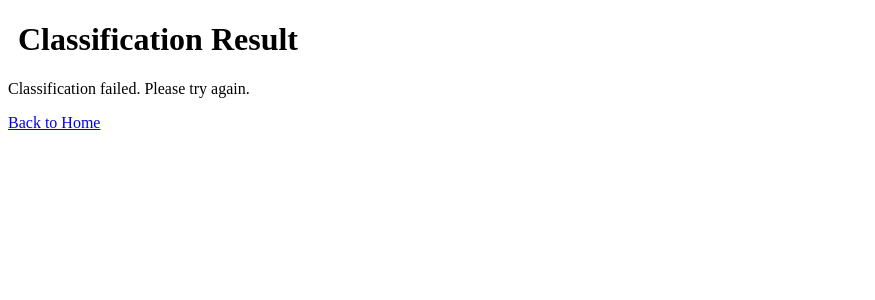
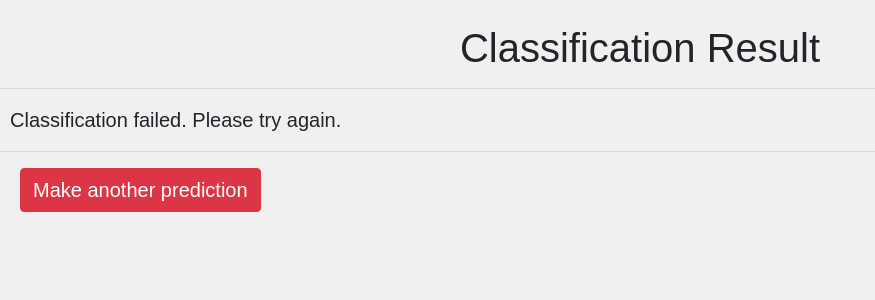
Before and after one commit to Script1988/Sport-balls-classifier, a Flask app: template templates/result.html in a window 1280 px wide. Shown: the top 300 px of the page, without its empty margins (0-875 px from the left). Run offline with Flask 3, Linux system fonts and the light colour scheme; the template is opened without the code that fills it, so the values that code supplies are empty.

Commit message:
First result.html desine

```diff
--- a/templates/base.html
+++ b/templates/base.html
@@ -9,6 +9,7 @@
   <style>
     body {
       background-color: #f0f0f0;
+      font-family: Arial, sans-serif;
     }
   </style>
 </head>
--- a/templates/result.html
+++ b/templates/result.html
@@ -2,18 +2,28 @@
 <html lang="en">
 <head>
   <meta charset="UTF-8">
-  <title>Classification Result</title>
+  <title>Prediction result</title>
+
+  <link rel="stylesheet" href="https://cdn.jsdelivr.net/npm/bootstrap@4.6.2/dist/css/bootstrap.min.css"
+        integrity="sha384-xOolHFLEh07PJGoPkLv1IbcEPTNtaed2xpHsD9ESMhqIYd0nLMwNLD69Npy4HI+N" crossorigin="anonymous">
+  <style>
+    body {
+      background-color: #f0f0f0;
+      font-family: Arial, sans-serif;
+    }
+  </style>
 </head>
 <body>
-  <h1 style="margin-left: 10px">Classification Result</h1>
-
+  <br>
+  <h1 style="text-align: center">Classification Result</h1>
+  <hr>
   {% if label %}
-    <p>The image was classified as: {{ label }}</p>
-    <p>Probability: {{ probability }}</p>
+    <p class="btn btn-success w-15" style="margin-left: 20px; font-size: 20px">The image was classified as: {{ label }}</p>
+    <p style="margin-left: 20px; font-size: 20px">Probability: {{ probability }}</p>
   {% else %}
-    <p>Classification failed. Please try again.</p>
+    <p style="margin-left: 10px; font-size: 20px">Classification failed. Please try again.</p>
   {% endif %}
-
-  <a href="/">Back to Home</a>
+  <hr>
+  <a href="/" class="btn btn-danger w-15" style="margin-left: 20px; font-size: 20px">Make another prediction</a>
 </body>
 </html>
```
